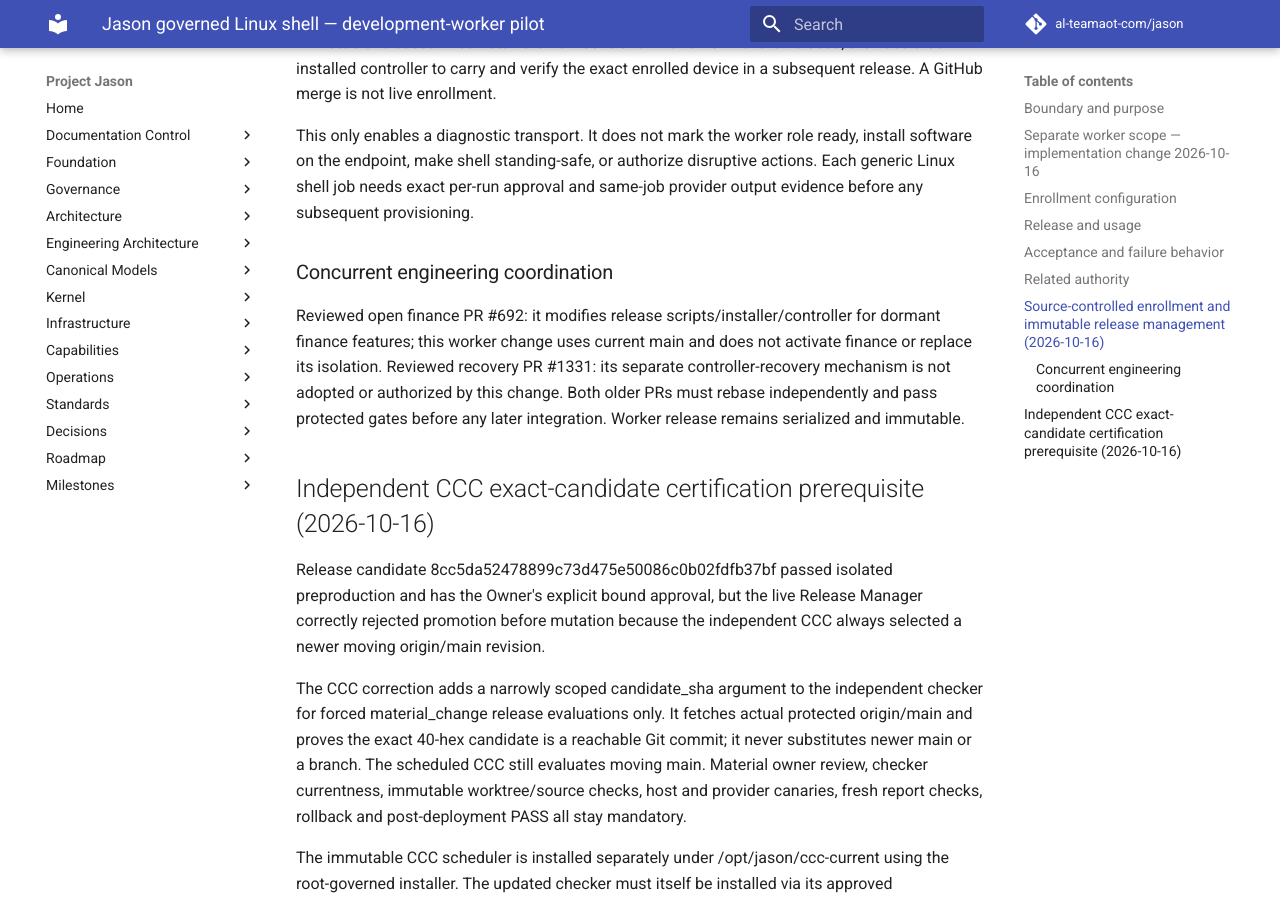
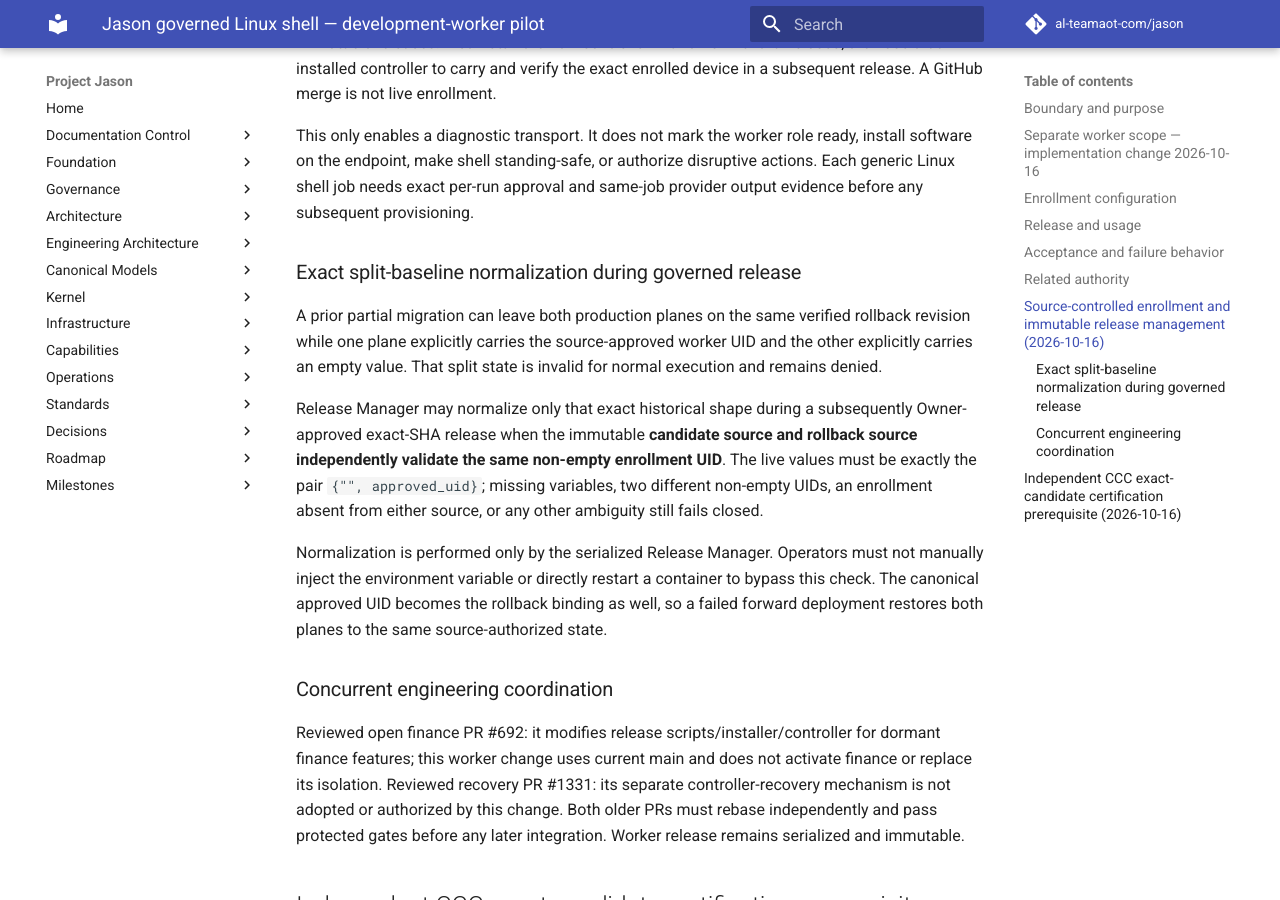
Before and after one commit to al-teamaot-com/jason, an MkDocs documentation site: the page built from docs/engineering/providers/Datto-Linux-Worker-Command-Execution.md, in a window 1280 px wide and 900 px high, scrolled down 3437 px. Built offline with MkDocs 1.6.1 and Material for MkDocs 9.7.7, drawn with Linux system fonts in a browser that asks for light colours; comment, search, counter and statistics services are not loaded.

Commit message:
Document governed split worker enrollment normalization

```diff
--- a/docs/engineering/providers/Datto-Linux-Worker-Command-Execution.md
+++ b/docs/engineering/providers/Datto-Linux-Worker-Command-Execution.md
@@ -101,6 +101,26 @@ ready, install software on the endpoint, make shell standing-safe, or authorize
 disruptive actions. Each generic Linux shell job needs exact per-run approval
 and same-job provider output evidence before any subsequent provisioning.
 
+### Exact split-baseline normalization during governed release
+
+A prior partial migration can leave both production planes on the same verified
+rollback revision while one plane explicitly carries the source-approved worker
+UID and the other explicitly carries an empty value. That split state is
+invalid for normal execution and remains denied.
+
+Release Manager may normalize only that exact historical shape during a
+subsequently Owner-approved exact-SHA release when the immutable **candidate
+source and rollback source independently validate the same non-empty enrollment
+UID**. The live values must be exactly the pair `{"", approved_uid}`; missing
+variables, two different non-empty UIDs, an enrollment absent from either
+source, or any other ambiguity still fails closed.
+
+Normalization is performed only by the serialized Release Manager. Operators
+must not manually inject the environment variable or directly restart a
+container to bypass this check. The canonical approved UID becomes the rollback
+binding as well, so a failed forward deployment restores both planes to the
+same source-authorized state.
+
 ### Concurrent engineering coordination
 
 Reviewed open finance PR #692: it modifies release scripts/installer/controller
```
